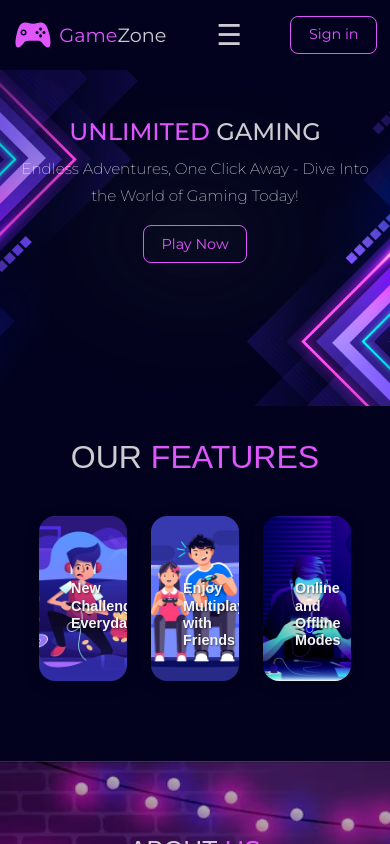
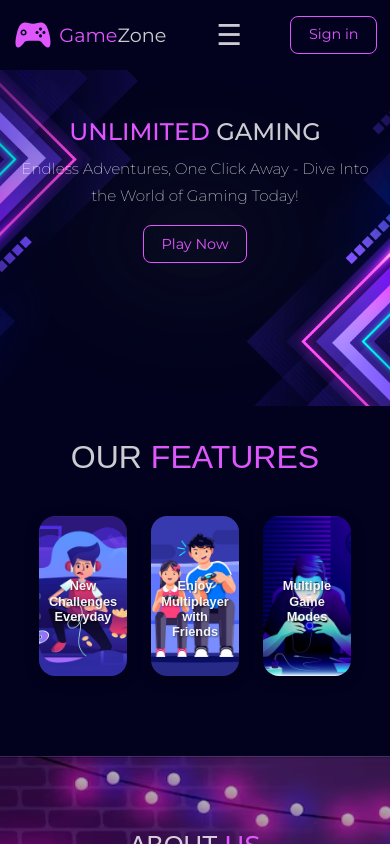
Before and after one commit to Utkarsh030505/GameZone-Frontend, a React (Vite) app: page / in a window 390 px wide. Shown: the top 844 px of the page. Built offline with nearby package versions, Linux system fonts and the light colour scheme.

Commit message:
mobile ui optimizations

```diff
--- a/src/App.css
+++ b/src/App.css
@@ -749,19 +749,25 @@ color: #e056fd;
   .features .row {
     margin-top: 2rem;
     display: grid;
-    grid-template-columns: repeat(auto-fit, minmax(100px, 1fr));
+    grid-template-columns: repeat(auto-fit, minmax(109px, 1fr));
+    /* display: flex;
+    flex-wrap: nowrap; */
     gap: 0;
   }
 
   .featurecard {
     min-height: 10rem;
     max-width: 10rem;
-    padding: 2rem;
   }
 
   .card-title {
     margin-top: 2rem;
-    font-size: 0.9rem;
+    font-size: 0.8rem;
+  }
+  .card-content
+  {
+    display: flex;
+    justify-content: center;
   }
 
   /* ---------- ABOUT SECTION ---------- */
--- a/src/Components/Home.jsx
+++ b/src/Components/Home.jsx
@@ -98,7 +98,7 @@ const Home = () => {
             <div className="row">
               <FeatureCard className="featurecard box1" style={{ background: "url('/character-playing-video-games-eating-snacks_23-2148537996.jpg')" }} title={"New Challenges Everyday"} />
               <FeatureCard className="featurecard box2" style={{ background: "url('/multiplayerimg.jpg')" }} title={"Enjoy Multiplayer with Friends"} />
-              <FeatureCard className="featurecard box3" style={{ background: "url('/mobilegamer.jpg')" }} title={"Online and Offline Modes"} />
+              <FeatureCard className="featurecard box3" style={{ background: "url('/mobilegamer.jpg')" }} title={"Multiple Game Modes"} />
             </div>
           </div>
       </div>
```
